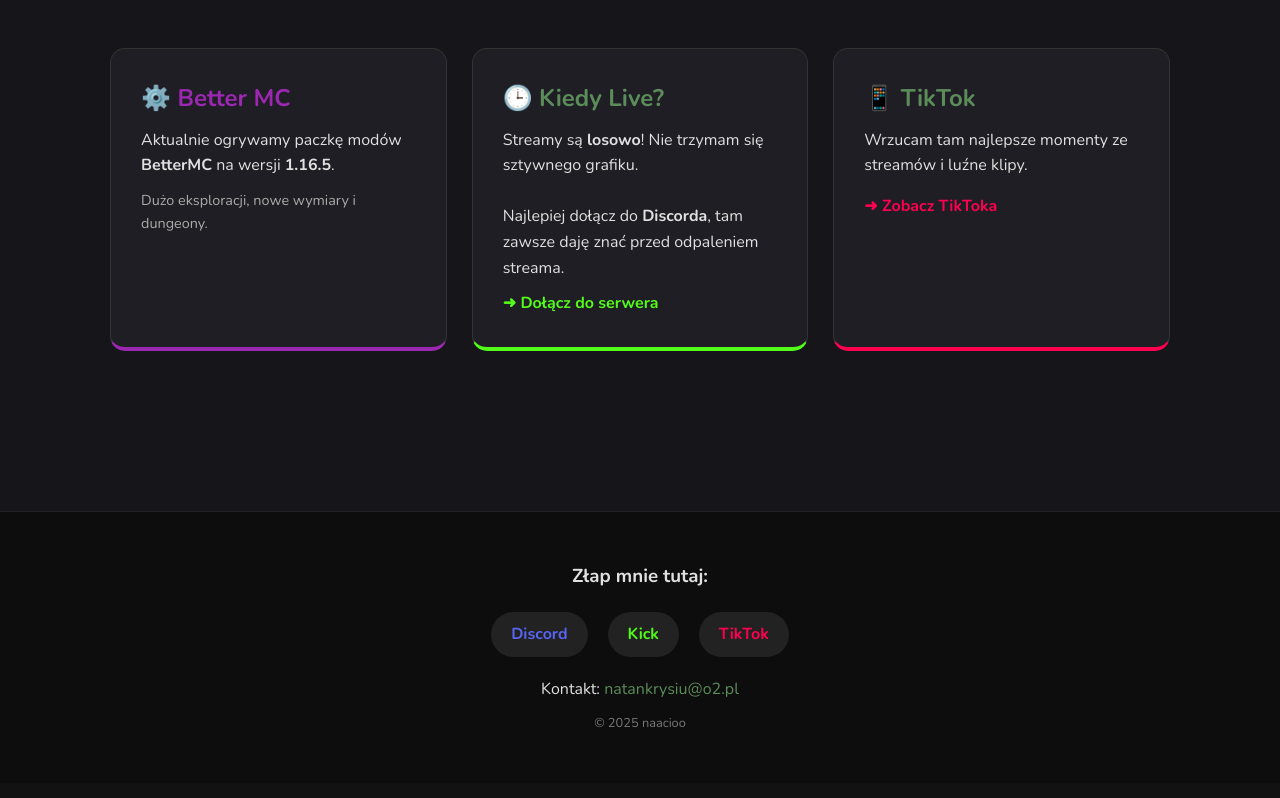
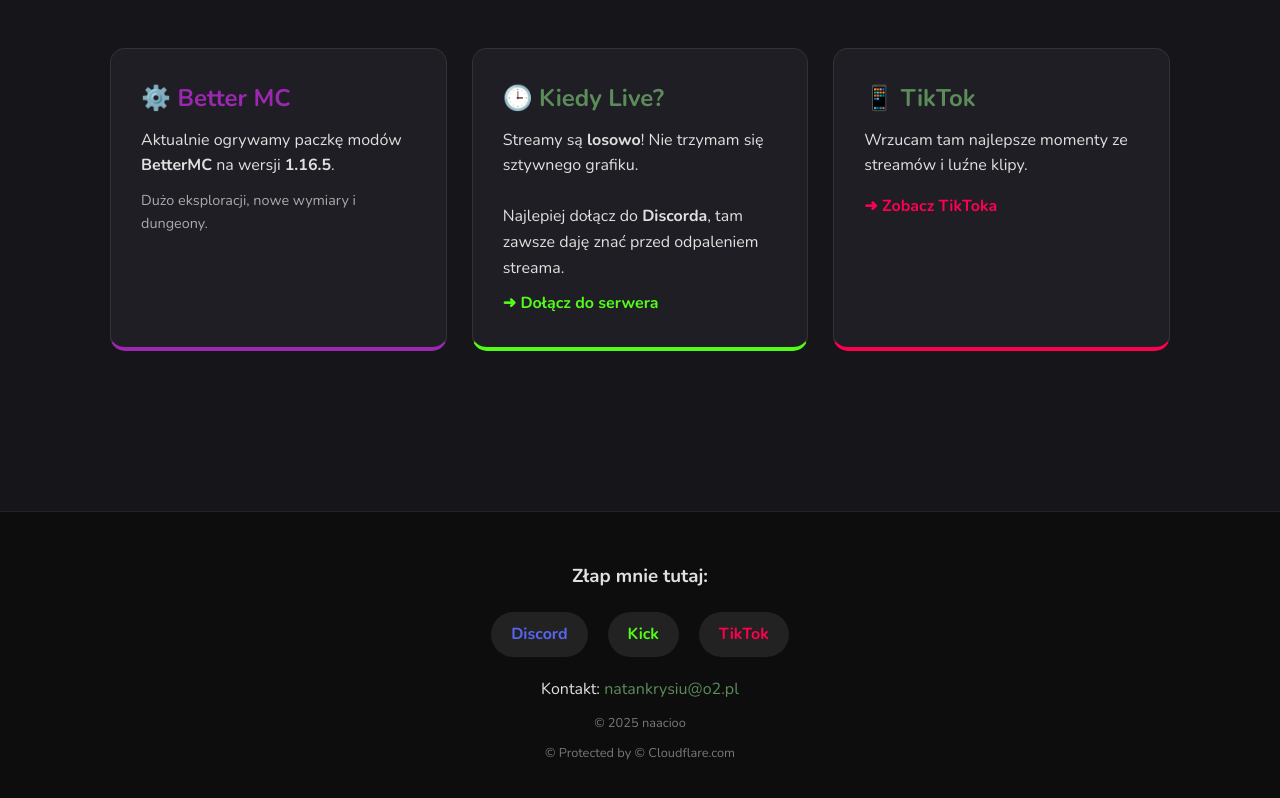
Before and after one commit to s0uth09/naacio, a plain HTML site: page Naacioo/index.html in a window 1280 px wide. Shown: the part 1525-2323 px from the top of the page. Drawn offline with nearby package versions, Linux system fonts and the light colour scheme.

Commit message:
Update index.html

```diff
--- a/Naacioo/index.html
+++ b/Naacioo/index.html
@@ -247,6 +247,7 @@
 
         <p style="margin-top: 20px;">Kontakt: <a href="mailto:natankrysiu@o2.pl" style="color: var(--mc-green);">natankrysiu@o2.pl</a></p>
         <p style="margin-top: 10px; opacity: 0.5; font-size: 0.8rem;">&copy; 2025 naacioo</p>
+        <p style="margin-top: 10px; opacity: 0.5; font-size: 0.8rem;">&copy; Protected by &copy; Cloudflare.com</p>
     </footer>
 
     </body>
```
